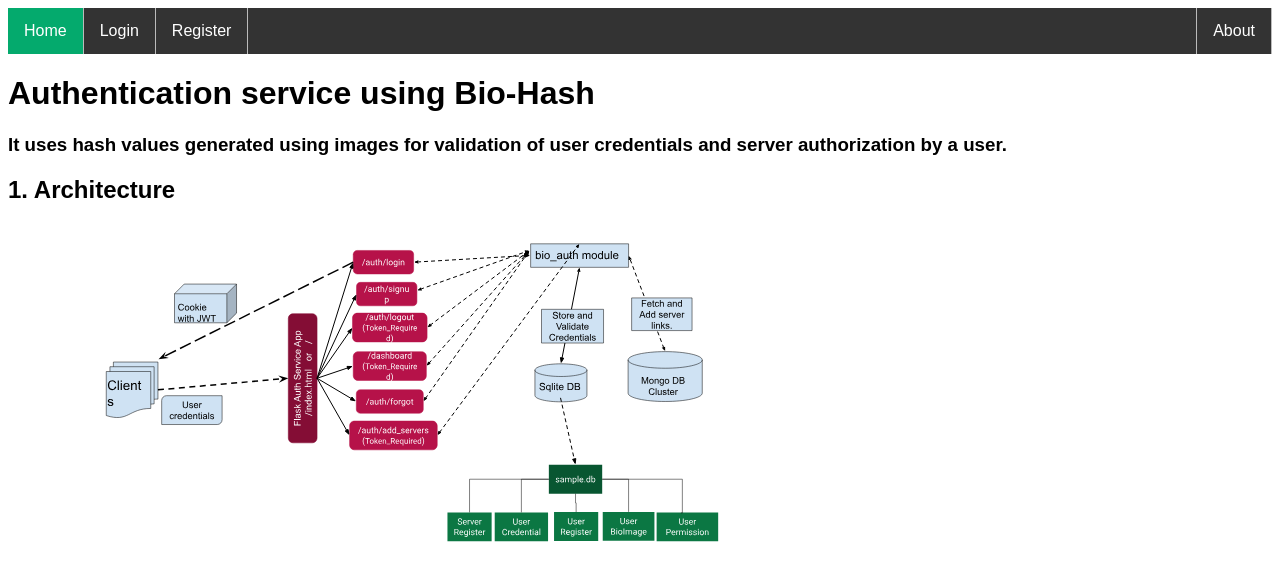
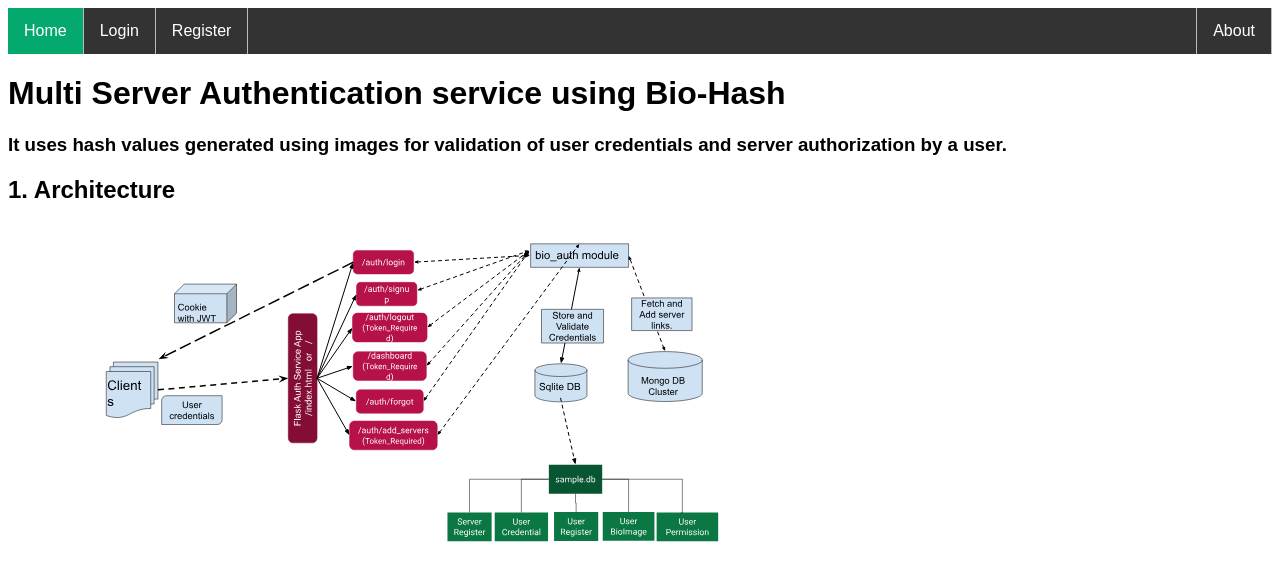
Before and after one commit to A4ANK/auth_service_biohash, a Flask app: page / in a window 1280 px wide. Shown: the top 573 px of the page. Run offline with Flask 2, Linux system fonts and the light colour scheme.

Commit message:
update h1.

```diff
--- a/templates/index.html
+++ b/templates/index.html
@@ -1,7 +1,7 @@
 {% extends 'base.html' %}
 <title>{% block title %}Home {% endblock %}</title>
 {% block content %}
-    <h1>Authentication service using Bio-Hash</h1>
+    <h1>Multi Server Authentication service using Bio-Hash</h1>
     <h3>It uses hash values generated using images for validation of user credentials and server authorization by a user.</h3>
     <h2>1. Architecture</h2>
     <img src="{{ url_for('static', filename='images/arch.svg') }}" alt="Architecture"  width="800" height="350">
```
